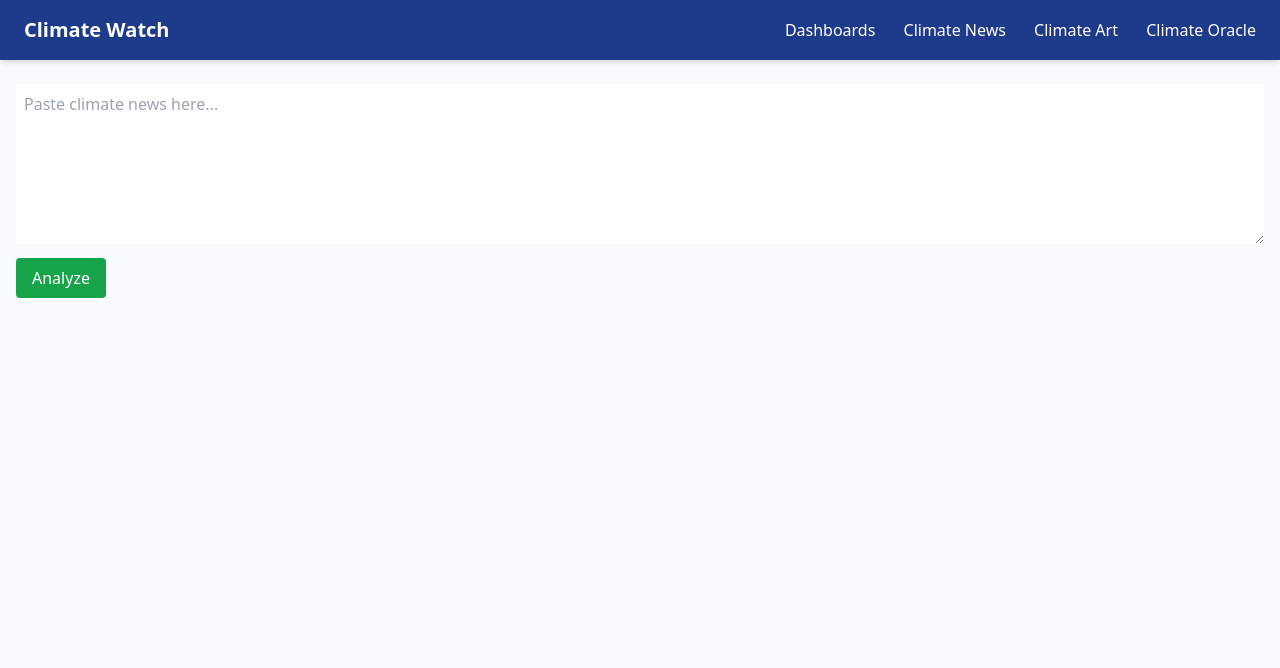
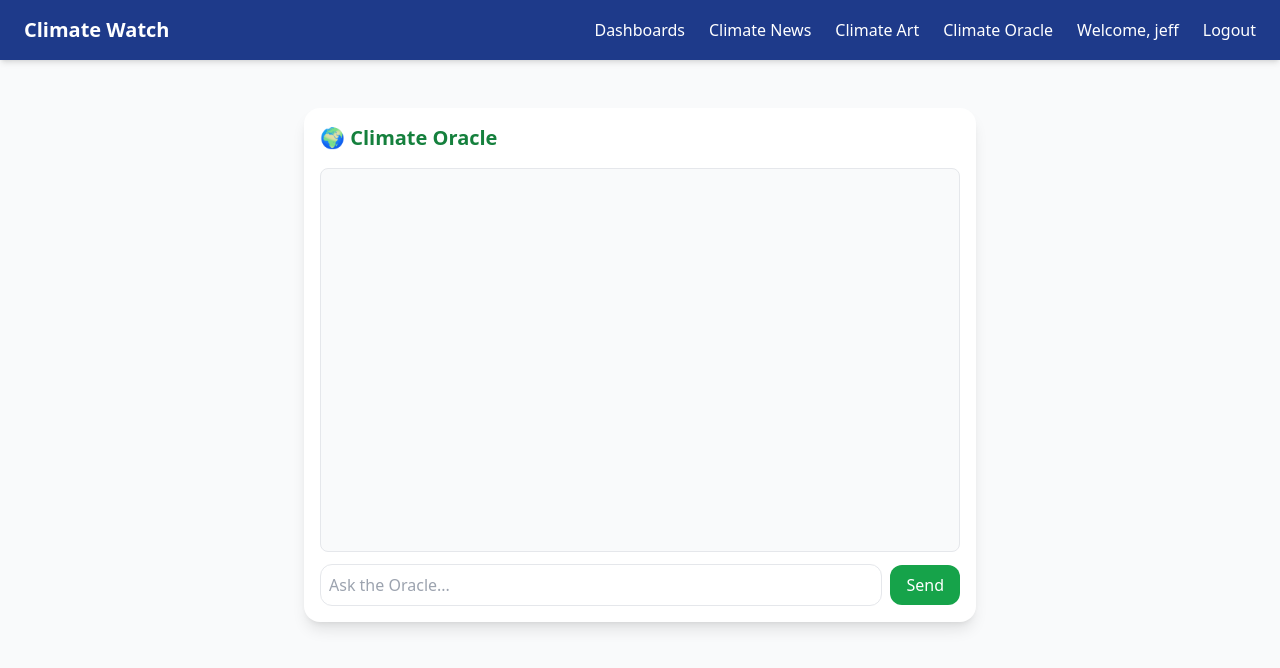
Before and after one commit to jeffer-m/climate-watch, a Flask app: page /climate-oracle in a window 1280 px wide. Shown: the top 668 px of the page. Run offline with Flask 3, Linux system fonts and the light colour scheme; a user stored in the database is signed in; some libraries are stand-ins or nearby versions.

Commit message:
NEW ORACLE UI DONE
Changes to be committed:
	modified:   application/__init__.py
	modified:   application/__pycache__/__init__.cpython-313.pyc
	modified:   application/__pycache__/extensions.cpython-313.pyc
	modified:   application/__pycache__/routes.cpython-313.pyc
	modified:   application/extensions.py
	modified:   application/routes.py
	modified:   application/templates/base.html
	modified:   application/templates/climate-oracle.html
	modified:   instance/climate.db
	modified:   seed.py

```diff
--- a/application/extensions.py
+++ b/application/extensions.py
@@ -2,5 +2,7 @@
 from flask_sqlalchemy import SQLAlchemy
 from flask_login import LoginManager
 
+
 db = SQLAlchemy()
 login_manager = LoginManager()
+login_manager.login_view = 'routes.login'  # type: ignore
--- a/application/routes.py
+++ b/application/routes.py
@@ -1,7 +1,9 @@
+
+#routes.py
 from flask import Flask, render_template, Blueprint, jsonify, request, flash, redirect, url_for
 from .api_utils import get_climate_data, get_climate_news,get_weather_data,get_coordinates
 from flask_login import login_required,current_user,login_user
-from application.models import db,Post, User
+from application.models import db,Post, User,check_password_hash
 
 import joblib
 from flask import request, render_template
@@ -86,44 +88,44 @@ def create_post():
 @routes.route('/climate-oracle')
 @login_required
 def climate_oracle():
+    print("User is logged in:", current_user.username)
     return render_template('climate-oracle.html')
 
 
 
+#ALL LOGIN LOGIC
 @routes.route('/login', methods=['GET', 'POST'])
 def login():
-    next_page = request.args.get('next')  # get the next destination
+    if request.method == 'POST':
+        username = request.form.get('username')
+        password = request.form.get('password')
+        print(f"Login attempt - Username: {username}, Password: {password}")
 
-    if request.method == 'POST':
-        action = request.form.get('action')
-        username = request.form['username']
-        password = request.form['password']
+        user = User.query.filter_by(username=username).first()
+        print(f"User found: {user}")
 
-        if action == 'login':
-            user = User.query.filter_by(username=username).first()
-            if user and user.check_password(password):
-                login_user(user)
-                flash("Welcome back!", "success")
-                return redirect(next_page or url_for('routes.index'))
+        if user and password is not None and check_password_hash(user.password, password):
+            login_user(user)
+            print(f"Logged in user: {user.username}")
+            flash('Logged in successfully.', 'success')
 
-            flash("Invalid credentials", "danger")
-
-        elif action == 'register':
-            existing_user = User.query.filter_by(username=username).first()
-            if existing_user:
-                flash("Username already exists", "warning")
-            else:
-                new_user = User(username=username)
-                new_user.set_password(password)
-                db.session.add(new_user)
-                db.session.commit()
-                login_user(new_user)
-                flash("Registered and logged in!", "success")
-                return redirect(next_page or url_for('routes.index'))
+            next_page = request.args.get('next')
+            return redirect(next_page or url_for('routes.climate_oracle'))
+        else:
+            print("Login failed")
+            flash('Invalid username or password.', 'danger')
 
     return render_template('login.html')
 
 
+from flask_login import logout_user
+
+@routes.route('/logout')
+@login_required
+def logout():
+    logout_user()
+    flash("Logged out successfully", "info")
+    return redirect(url_for('routes.login'))
 
 
 @routes.route('/register', methods=['GET', 'POST'])
@@ -149,11 +151,19 @@ def register():
     return render_template('register.html')
 
 
-from flask_login import logout_user
+#ROUTES FOR THE ORACLE
 
-@routes.route('/logout')
-@login_required
-def logout():
-    logout_user()
-    flash("Logged out successfully", "info")
-    return redirect(url_for('routes.login'))
+def oracle_response(user_message: str) -> str:
+    if "climate change" in user_message.lower():
+        return "Climate change refers to long-term shifts in temperatures and weather patterns."
+    elif "renewable" in user_message.lower():
+        return "Renewable energy sources like solar and wind can greatly reduce emissions."
+    else:
+        return "I'm still learning . Could you ask about climate change, energy, or the environment?"
+
+@routes.route("/oracle/chat", methods=["POST"])
+def oracle_chat():
+    data = request.get_json()
+    user_message = data.get("message", "")
+    response_text = oracle_response(user_message)
+    return jsonify({"reply": response_text})
--- a/application/templates/base.html
+++ b/application/templates/base.html
@@ -17,14 +17,42 @@
     <nav class="bg-blue-900 text-white px-6 py-4 shadow-md">
         <div class="max-w-7xl mx-auto flex justify-between items-center">
             <h1 class="text-xl font-semibold">Climate Watch</h1>
-            <div class="space-x-6">
+
+            <div class="space-x-6 flex items-center">
                 <a href="{{ url_for('routes.index') }}" class="hover:underline">Dashboards</a>
                 <a href="{{ url_for('routes.climate_news') }}" class="hover:underline">Climate News</a>
                 <a href="{{ url_for('routes.climate_art') }}" class="hover:underline">Climate Art</a>
                 <a href="{{ url_for('routes.climate_oracle') }}" class="hover:underline">Climate Oracle</a>
+
+                <!-- Session Awareness -->
+                {% if current_user.is_authenticated %}
+                    <span class="ml-4">Welcome, {{ current_user.username }}</span>
+                    <a href="{{ url_for('routes.logout') }}" class="hover:underline">Logout</a>
+                {% else %}
+                    <a href="{{ url_for('routes.login') }}" class="hover:underline">Login</a>
+                    <a href="{{ url_for('routes.register') }}" class="hover:underline">Register</a>
+                {% endif %}
             </div>
         </div>
     </nav>
+
+    <!-- Flash messages -->
+    {% with messages = get_flashed_messages(with_categories=true) %}
+      {% if messages %}
+        <div class="max-w-7xl mx-auto mt-4 px-4">
+            {% for category, message in messages %}
+              <div class="p-4 mb-2 rounded shadow text-white
+                          {% if category == 'success' %} bg-green-600
+                          {% elif category == 'info' %} bg-blue-600
+                          {% elif category == 'warning' %} bg-yellow-600
+                          {% elif category == 'danger' %} bg-red-600
+                          {% else %} bg-gray-600 {% endif %}">
+                {{ message }}
+              </div>
+            {% endfor %}
+        </div>
+      {% endif %}
+    {% endwith %}
 
     <!-- Page Content -->
     <main class="max-w-7xl mx-auto px-4 py-6">
--- a/application/templates/climate-oracle.html
+++ b/application/templates/climate-oracle.html
@@ -1,15 +1,62 @@
 {% extends 'base.html' %}
 
 {% block body %}
-  <form method="post" action="/oracle/predict">
-    <textarea name="news_text" rows="6" placeholder="Paste climate news here..." class="w-full p-2"></textarea>
-    <button type="submit" class="mt-2 bg-green-600 text-white px-4 py-2 rounded">Analyze</button>
-  </form>
+<div class="max-w-2xl mx-auto mt-6 bg-white rounded-2xl shadow-lg p-4">
+  <h2 class="text-xl font-bold text-green-700 mb-4">🌍 Climate Oracle</h2>
 
-  {% if prediction %}
-    <div class="mt-4">
-      <p><strong>Prediction:</strong> {{ prediction }}</p>
-      <p><strong>Your Input:</strong> {{ input }}</p>
-    </div>
-  {% endif %}
+  <!-- Chat Display -->
+  <div id="chat-display" class="h-96 overflow-y-auto border rounded-lg p-3 space-y-3 bg-gray-50">
+    <!-- Messages will appear here -->
+  </div>
+
+  <!-- Input Area -->
+  <div class="mt-3 flex items-center space-x-2">
+    <input type="text" id="user-input" placeholder="Ask the Oracle..."
+      class="flex-grow border rounded-xl p-2 focus:outline-none focus:ring-2 focus:ring-green-500">
+    <button id="send"
+      class="bg-green-600 text-white px-4 py-2 rounded-xl hover:bg-green-700 transition">
+      Send
+    </button>
+  </div>
+</div>
+
+<script>
+  const sendBtn = document.getElementById("send");
+  const userInput = document.getElementById("user-input");
+  const chatDisplay = document.getElementById("chat-display");
+
+  function appendMessage(sender, text) {
+    const msgDiv = document.createElement("div");
+    msgDiv.classList.add("p-2", "rounded-xl", "max-w-[80%]");
+    if (sender === "user") {
+      msgDiv.classList.add("bg-green-600", "text-white", "ml-auto");
+    } else {
+      msgDiv.classList.add("bg-gray-200", "text-gray-800", "mr-auto");
+    }
+    msgDiv.innerText = text;
+    chatDisplay.appendChild(msgDiv);
+    chatDisplay.scrollTop = chatDisplay.scrollHeight; // auto-scroll
+  }
+
+  async function sendMessage() {
+    const text = userInput.value.trim();
+    if (!text) return;
+    appendMessage("user", text);
+    userInput.value = "";
+
+    // Send to Flask backend
+    const res = await fetch("/oracle/chat", {
+      method: "POST",
+      headers: { "Content-Type": "application/json" },
+      body: JSON.stringify({ message: text })
+    });
+    const data = await res.json();
+    appendMessage("oracle", data.reply);
+  }
+
+  sendBtn.addEventListener("click", sendMessage);
+  userInput.addEventListener("keypress", e => {
+    if (e.key === "Enter") sendMessage();
+  });
+</script>
 {% endblock %}
```
Also changed, not shown: application/__init__.py (+9 -1 lines), seed.py (+179 -15 lines), instance/climate.db.
